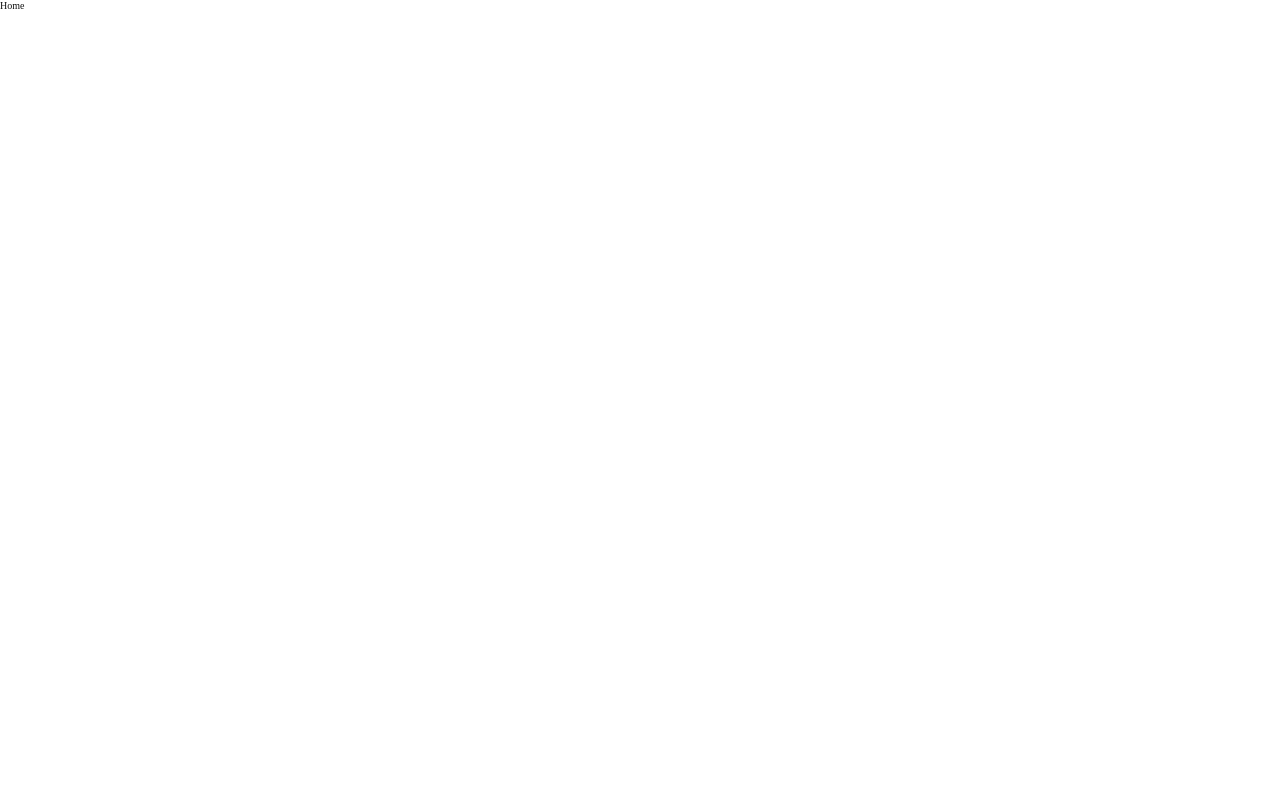
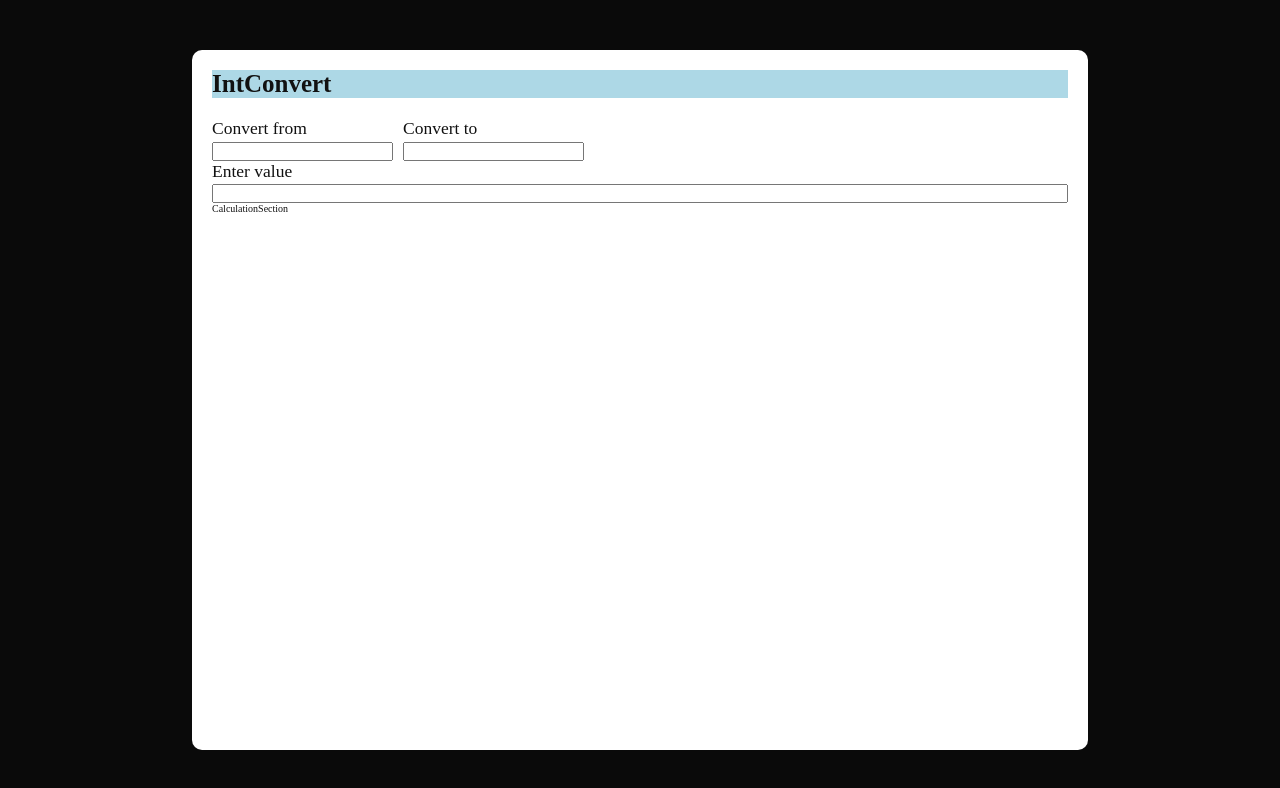
Before and after one commit to loganmwiggins/IntConvert, a React (Vite) app: page /home in a window 1280 px wide. Shown: the top 788 px of the page. Built offline with nearby package versions, Linux system fonts and the light colour scheme; a web font is replaced by a local one.

Commit message:
more components and styles

```diff
--- a/src/App.jsx
+++ b/src/App.jsx
@@ -3,16 +3,19 @@ import { BrowserRouter, Routes, Route, Navigate } from 'react-router-dom';
 import Home from './pages/Home';
 import Info from './pages/Info';
 import './App.css';
+import Layout from './components/Layout';
 
 function App() {
     return (
         <BrowserRouter>
             <Routes>
+                <Route element={<Layout />}>
+                    <Route path="/home" element={<Home />} />
+                    <Route path="/info" element={<Info />} />
+                </Route>
+
+                {/* Catch-all routes */}
                 <Route path="/" element={<Navigate to="/home" />} />
-                <Route path="/home" element={<Home />} />
-                <Route path="/info" element={<Info />} />
-
-                {/* Catch-all route for unknown paths */}
                 <Route path="*" element={<Navigate to="/home" />} />
             </Routes>
         </BrowserRouter>
--- /dev/null
+++ b/src/components/CalculationSection.jsx
@@ -0,0 +1,11 @@
+import React from 'react';
+
+import '../stylesheets/ss-components/CalculationSection.css';
+
+function CalculationSection() {
+    return (
+        <div>CalculationSection</div>
+    );
+}
+
+export default CalculationSection;
--- /dev/null
+++ b/src/components/ConversionSection.jsx
@@ -0,0 +1,27 @@
+import React from 'react';
+
+import '../stylesheets/ss-components/ConversionSection.css';
+
+function ConversionSection() {
+    return (
+        <>
+            <div className="input-row">
+                <div className="labeled-input">
+                    <p>Convert from</p>
+                    <input type="number" />
+                </div>
+                <div className="labeled-input">
+                    <p>Convert to</p>
+                    <input type="number" />
+                </div>
+            </div>
+
+            <div className="labeled-input">
+                <p>Enter value</p>
+                <input type="number" />
+            </div>
+        </>
+    );
+}
+
+export default ConversionSection;
--- /dev/null
+++ b/src/components/Header.jsx
@@ -0,0 +1,13 @@
+import React from 'react';
+
+import '../stylesheets/ss-components/Header.css';
+
+function Header() {
+    return (
+        <div className="header">
+            <h2>IntConvert</h2>
+        </div>
+    );
+}
+
+export default Header;
--- /dev/null
+++ b/src/components/Layout.jsx
@@ -0,0 +1,26 @@
+import React from 'react';
+import { Outlet, useLocation } from 'react-router-dom';
+
+import '../stylesheets/ss-components/Layout.css';
+import Header from './Header';
+
+function Layout() {
+    const location = useLocation();
+
+    return (
+        <div className="layout-wrapper">
+            {/* <video autoPlay muted loop className="bg-video">
+                <source src="assets/background-6_12mb.mp4" type="video/mp4" />
+            </video> */}
+
+            <div className="app-container">
+                <div className="app-window">
+                    <Header />
+                    <Outlet />
+                </div>
+            </div>
+        </div>
+    );
+}
+
+export default Layout;
--- a/src/index.css
+++ b/src/index.css
@@ -1,10 +1,14 @@
 @import url('/src/stylesheets/ss-shared/Variables.css');
+@import url('/src/stylesheets/ss-shared/Inputs.css');
 /*@import url('/src/stylesheets/ss-shared/Buttons.css');
 @import url('/src/stylesheets/ss-shared/Forms.css');
 @import url('/src/stylesheets/ss-shared/Overrides.css'); */
 
 /* DOM layout */
-html, body, #root { height: 100%; }
+html, body, #root {
+    height: 100%;
+    background: #0a0a0a;
+}
 
 #root { margin: 0 auto; }
 
@@ -15,7 +19,7 @@ html, body, #root { height: 100%; }
 }
 
 html {
-    font-family: var(--font-1);
+    font-family: var(--font-1-regular);
     font-size: 62.5%;
     box-sizing: border-box;
     background: var(--bg-1);
@@ -24,7 +28,8 @@ html {
 
 /* Text sizing */
 h1 { font-size: 3rem; }
-h2, .p-lg { font-size: 2rem; }
+h2 { font-size: 2.5rem; }
+h3, .p-lg { font-size: 2rem; }
 p, a, span { font-size: 1.75rem; }
 .p-sm, label { font-size: 1.5rem; }
 .p-xs { font-size: 1.25rem; }
@@ -35,7 +40,8 @@ p, a, span { font-size: 1.75rem; }
     width: 100%;
     display: flex;
     flex-direction: column;
-    max-width: 1024px;
+    /* max-width: 1024px; */
+    padding: 2rem 0;
 }
 
 .page-content {
@@ -104,7 +110,8 @@ p, a, span { font-size: 1.75rem; }
     }
 
     h1 { font-size: 2.5rem; }
-    h2, .p-lg { font-size: 1.75rem; }
+    h2 { font-size: 2rem; }
+    h3, .p-lg { font-size: 1.75rem; }
     p, a, span { font-size: 1.5rem; }
     .p-sm, label { font-size: 1.25rem; }
     .p-xs { font-size: 1rem; }
--- a/src/pages/Home.jsx
+++ b/src/pages/Home.jsx
@@ -1,8 +1,13 @@
 import React from 'react';
+import ConversionSection from '../components/ConversionSection';
+import CalculationSection from '../components/CalculationSection';
 
 function Home() {
     return (
-        <div>Home</div>
+        <div className="page-wrapper">
+            <ConversionSection />
+            <CalculationSection />
+        </div>
     );
 }
 
--- /dev/null
+++ b/src/stylesheets/ss-components/Header.css
@@ -0,0 +1,7 @@
+.header {
+    width: 100%;
+    background: lightblue;
+    display: flex;
+    align-items: center;
+    justify-content: space-between;
+}
--- /dev/null
+++ b/src/stylesheets/ss-components/Layout.css
@@ -0,0 +1,29 @@
+.bg-video {
+    position: fixed;
+    top: 0;
+    left: 0;
+    min-height: 100vh;
+    min-height: 100svh;
+    min-width: 100vw;
+    max-width: 100vw;
+    z-index: -1;
+    object-fit: cover;
+}
+
+.app-container {
+    width: 100vw;
+    height: 100svh;
+    display: flex;
+    align-items: center;
+    justify-content: center;
+}
+
+.app-window {
+    background: var(--bg-1);
+    color: var(--text-1);
+    position: relative;
+    width: 70%;
+    height: 700px;
+    border-radius: 1rem;
+    padding: 2rem;
+}
--- /dev/null
+++ b/src/stylesheets/ss-shared/Inputs.css
@@ -0,0 +1,11 @@
+.input-row {
+    display: flex;
+    align-items: center;
+    gap: 1rem;
+}
+
+.labeled-input {
+    display: flex;
+    flex-direction: column;
+    gap: .25rem;
+}
```
Also changed, not shown: src/stylesheets/ss-components/CalculationSection.css (added), src/stylesheets/ss-components/ConversionSection.css (added).
